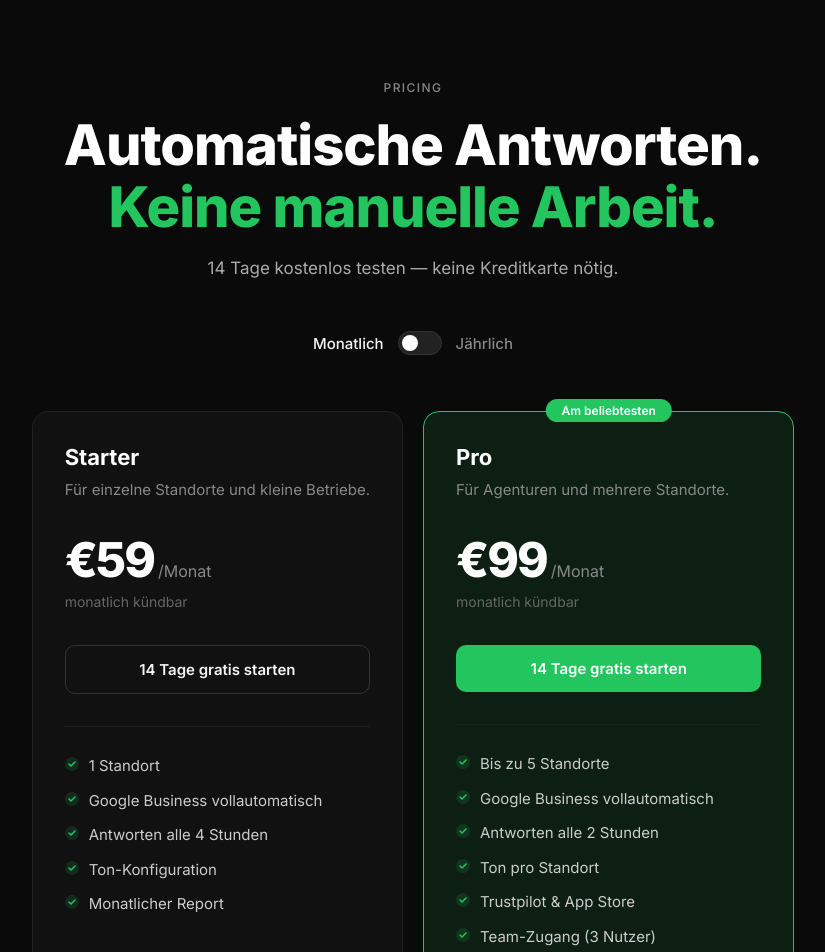
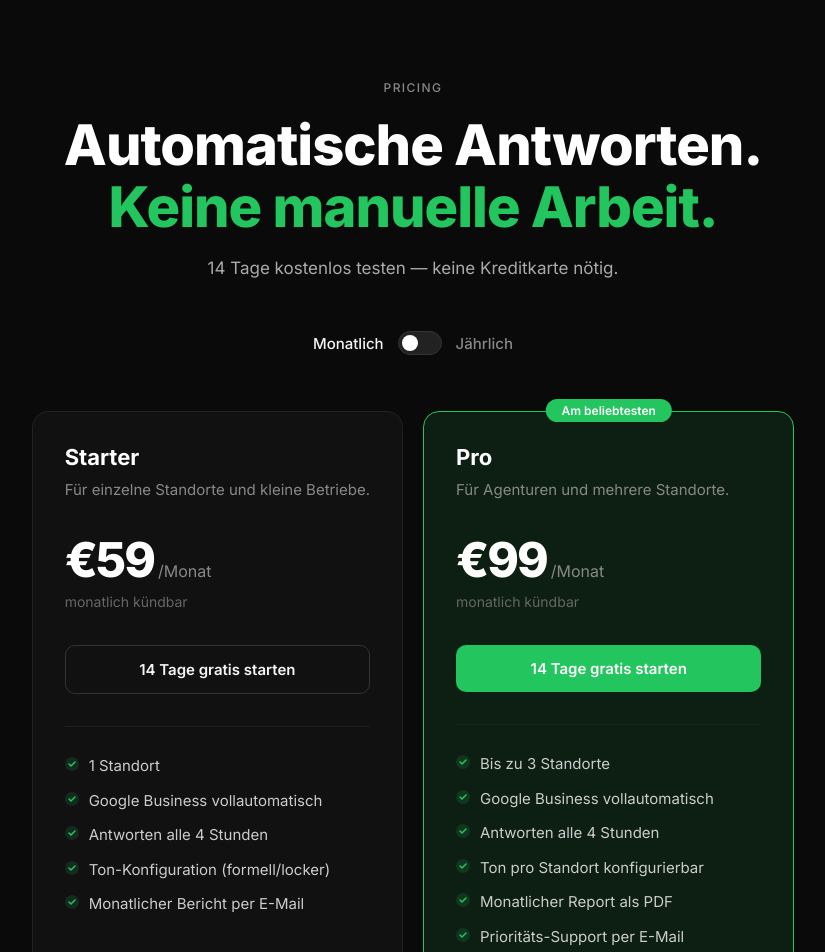
Before and after one commit to ChrisCologne2000/review-responder, a Next.js app: page /pricing in a window 1280 px wide. Shown: the top 952 px of the page, without its empty margins (227-1052 px from the left). Built offline with nearby package versions, Linux system fonts and the light colour scheme.

Commit message:
update pro features

```diff
--- a/components/PricingPage.tsx
+++ b/components/PricingPage.tsx
@@ -71,7 +71,6 @@ export default function PricingPage() {
     .divider{border:none;border-top:1px solid #1f1f1f;margin-bottom:28px}
     .features{display:flex;flex-direction:column;gap:12px}
     .feat{display:flex;align-items:flex-start;gap:10px;font-size:15px;color:#ccc;line-height:1.5}
-    .feat.muted{color:#444}
     .trial-note{text-align:center;font-size:14px;color:#555;margin-top:40px;line-height:1.6}
   `;
 
@@ -109,8 +108,8 @@ export default function PricingPage() {
               <div className="feat"><CheckIcon/> 1 Standort</div>
               <div className="feat"><CheckIcon/> Google Business vollautomatisch</div>
               <div className="feat"><CheckIcon/> Antworten alle 4 Stunden</div>
-              <div className="feat"><CheckIcon/> Ton-Konfiguration</div>
-              <div className="feat"><CheckIcon/> Monatlicher Report</div>
+              <div className="feat"><CheckIcon/> Ton-Konfiguration (formell/locker)</div>
+              <div className="feat"><CheckIcon/> Monatlicher Bericht per E-Mail</div>
             </div>
           </div>
 
@@ -128,12 +127,12 @@ export default function PricingPage() {
             </button>
             <hr className="divider"/>
             <div className="features">
-              <div className="feat"><CheckIcon/> Bis zu 5 Standorte</div>
+              <div className="feat"><CheckIcon/> Bis zu 3 Standorte</div>
               <div className="feat"><CheckIcon/> Google Business vollautomatisch</div>
-              <div className="feat"><CheckIcon/> Antworten alle 2 Stunden</div>
-              <div className="feat"><CheckIcon/> Ton pro Standort</div>
-              <div className="feat"><CheckIcon/> Trustpilot & App Store</div>
-              <div className="feat"><CheckIcon/> Team-Zugang (3 Nutzer)</div>
+              <div className="feat"><CheckIcon/> Antworten alle 4 Stunden</div>
+              <div className="feat"><CheckIcon/> Ton pro Standort konfigurierbar</div>
+              <div className="feat"><CheckIcon/> Monatlicher Report als PDF</div>
+              <div className="feat"><CheckIcon/> Prioritäts-Support per E-Mail</div>
             </div>
           </div>
         </div>
```
